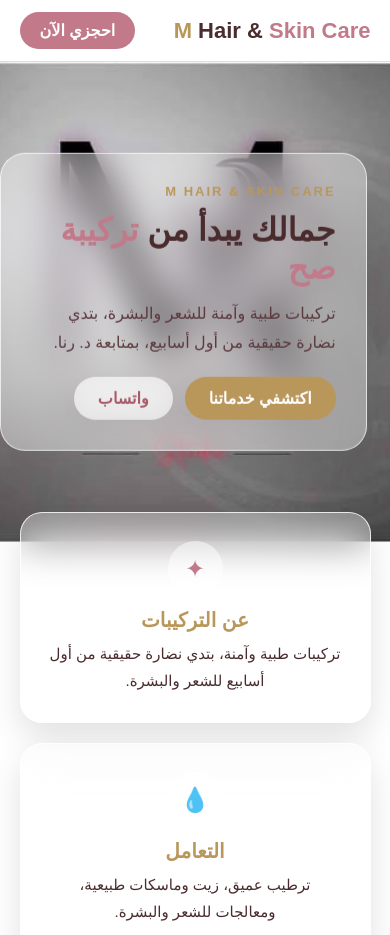
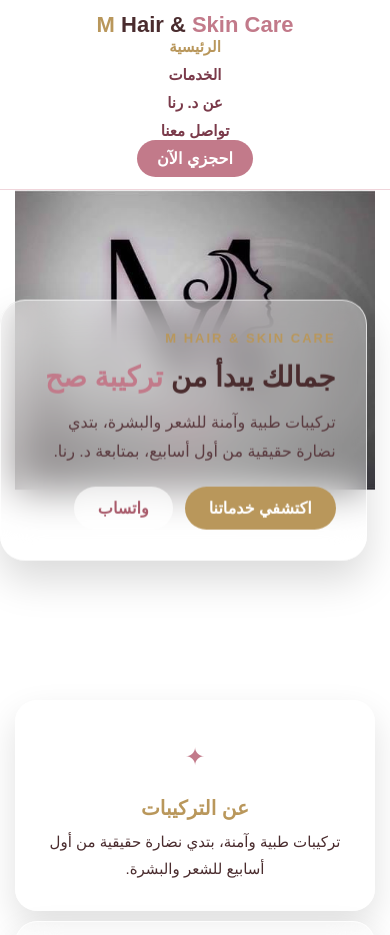
Before and after one commit to alihamad116211354-arch/m-hair, a plain HTML site: page index.html in a window 390 px wide. Shown: the top 935 px of the page. Drawn offline with Linux system fonts and the light colour scheme; files whose address does not match are found by name.

Commit message:
Update style.css

```diff
--- a/style.css
+++ b/style.css
@@ -123,3 +123,26 @@ footer b{color:#e8c97a}
   .about img{width:100%}
   nav{display:none}
 }
+* { box-sizing: border-box !important; }
+img { max-width: 100% !important; height: auto !important; }
+body { overflow-x: hidden !important; }
+header, .hero, .container, section {
+  width: 100% !important;
+  max-width: 1100px !important;
+  margin: 0 auto !important;
+  padding-left: 15px !important;
+  padding-right: 15px !important;
+}
+nav, .hero-buttons, .cards, .services {
+  display: flex !important;
+  flex-wrap: wrap !important;
+  gap: 10px !important;
+  justify-content: center !important;
+}
+@media (max-width: 768px) {
+  header { flex-direction: column !important; text-align: center !important; }
+  header img { display: none !important; }
+  h1 { font-size: 28px !important; line-height: 1.4 !important; }
+  .hero-buttons a, nav a { width: 100% !important; text-align: center !important; }
+  .cards > div, .services > div { width: 100% !important; }
+}
```
